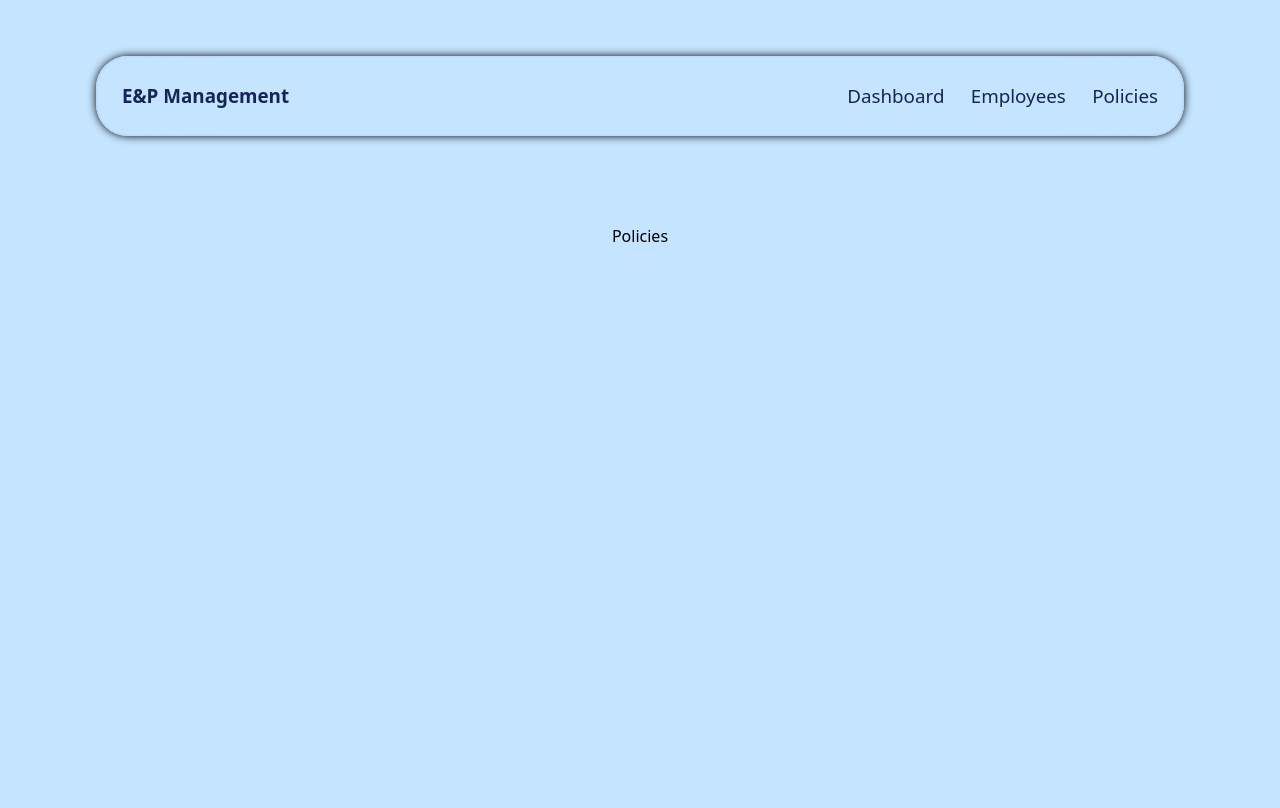
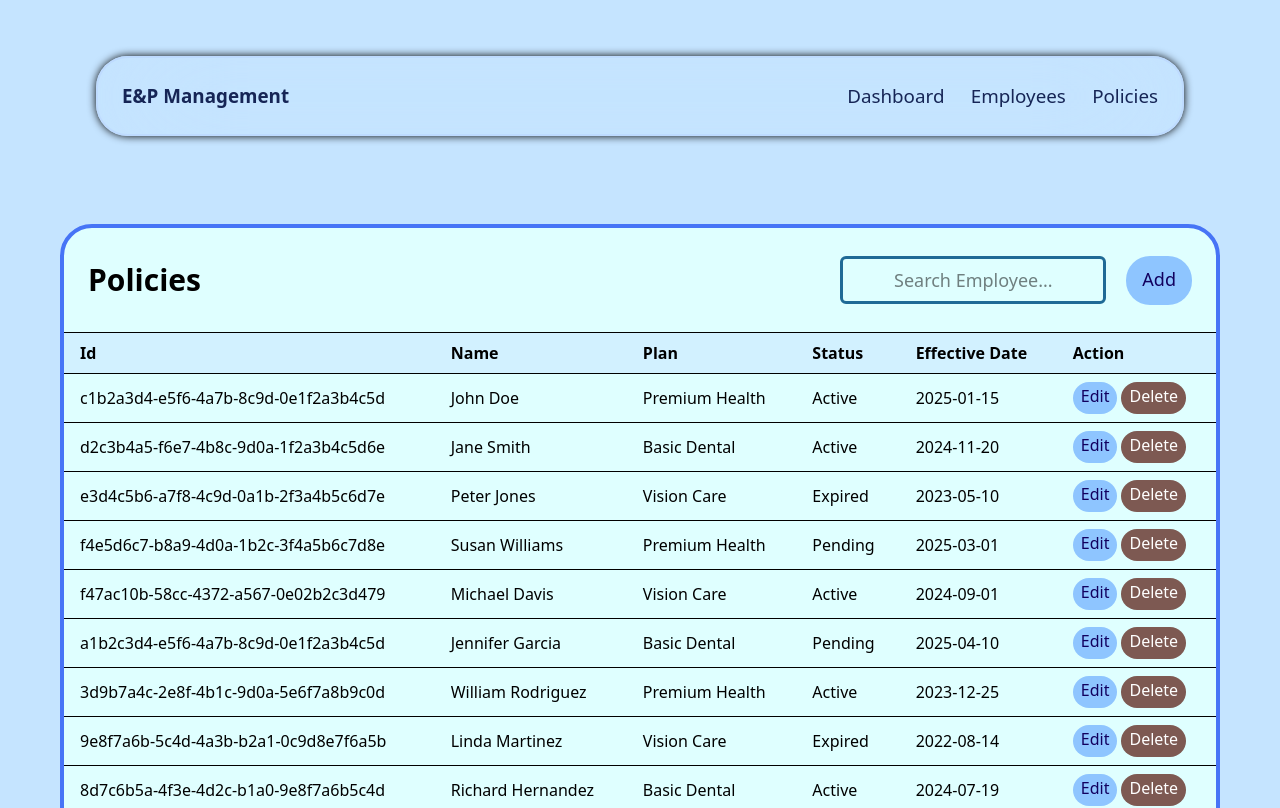
Before and after one commit to MohdShahulMalik/User-Policy-Management, a React (Vite) app in the folder frontend/: page /policies in a window 1280 px wide. Shown: the top 808 px of the page. Built offline with nearby package versions, Linux system fonts and the light colour scheme.

Commit message:
The policies page is also done now Alhamdulillah with some tweaks in the Employees page

```diff
--- a/frontend/src/components/Table.tsx
+++ b/frontend/src/components/Table.tsx
@@ -33,8 +33,8 @@ function getHeaders(tableName: "Employees" | "Policies"): HeaderConfig[] {
   }
 
   return [
-    { display: "Id", dataKey: "id" },
-    { display: "Name", dataKey: ["name.first", "name.last"] },
+    { display: "Id", dataKey: "id.id.String" },
+    { display: "Name", dataKey: ["name.first_name", "name.last_name"] },
     { display: "Plan", dataKey: "plan" },
     { display: "Status", dataKey: "status" },
     { display: "Effective Date", dataKey: "effective_date" },
@@ -72,13 +72,14 @@ export default function Table(props: TableProps) {
             {headers.map((header, colIndex) => (
               <td key={colIndex} className="px-4 py-2">
                 {header.isAction ? (
-                  <article className="flex gap-0.5">
+                  <article className="flex gap-1">
                     <Button
                       text="Edit"
                       size="small"
                       onClick={() => props.onEditClick(rowIndex)}
                     />
                     <Button
+                      className="bg-danger text-white hover:bg-danger-hover"
                       text="Delete"
                       size="small"
                       onClick={() => props.onDeleteClick(rowIndex)}
--- a/frontend/src/pages/Dashboard.tsx
+++ b/frontend/src/pages/Dashboard.tsx
@@ -53,7 +53,7 @@ export default function Dashboard() {
       <div className={clsx("flex gap-4")}>
         <div
           className={clsx(
-            "flex h-[30svh] w-[35svw] content-center items-center justify-center gap-4 rounded-4xl border-4 border-surface-700 border-t-accent bg-surface-700 text-2xl",
+            "flex h-[30svh] w-[35svw] content-center items-center justify-center gap-4 rounded-4xl border-t-4 border-surface-700 border-t-accent bg-surface-700 text-2xl",
             styles["cool-shadow"],
             styles["gradient"],
           )}
--- a/frontend/src/pages/Policies.tsx
+++ b/frontend/src/pages/Policies.tsx
@@ -1,3 +1,234 @@
+import { useRef, useState, type ChangeEvent } from "react"; import Modal, {
+  type ModalHandle,
+  ConfirmModal,
+  type ConfirmModalHandle,
+} from "../components/Modal";
+import Button from "../components/Button";
+import { policyFormConfig } from "../utils/formConfig";
+import Header from "../components/Header";
+import Table from "../components/Table";
+import { v4 as uuidv4 } from "uuid";
+import type { Policies } from "../types/tables";
+
 export default function Policies() {
-  return <div>Policies</div>
+  const [policiesData, setPoliciesData] = useState<Policies[]>([
+    {
+      id: { tb: "policies", id: { String: "c1b2a3d4-e5f6-4a7b-8c9d-0e1f2a3b4c5d" } },
+      name: { first_name: "John", last_name: "Doe" },
+      plan: "Premium Health",
+      status: "Active",
+      effective_date: "2025-01-15",
+    },
+    {
+      id: { tb: "policies", id: { String: "d2c3b4a5-f6e7-4b8c-9d0a-1f2a3b4c5d6e" } },
+      name: { first_name: "Jane", last_name: "Smith" },
+      plan: "Basic Dental",
+      status: "Active",
+      effective_date: "2024-11-20",
+    },
+    {
+      id: { tb: "policies", id: { String: "e3d4c5b6-a7f8-4c9d-0a1b-2f3a4b5c6d7e" } },
+      name: { first_name: "Peter", last_name: "Jones" },
+      plan: "Vision Care",
+      status: "Expired",
+      effective_date: "2023-05-10",
+    },
+    {
+      id: { tb: "policies", id: { String: "f4e5d6c7-b8a9-4d0a-1b2c-3f4a5b6c7d8e" } },
+      name: { first_name: "Susan", last_name: "Williams" },
+      plan: "Premium Health",
+      status: "Pending",
+      effective_date: "2025-03-01",
+    },
+    {
+      id: { tb: "policies", id: { String: "f47ac10b-58cc-4372-a567-0e02b2c3d479" } },
+      name: { first_name: "Michael", last_name: "Davis" },
+      plan: "Vision Care",
+      status: "Active",
+      effective_date: "2024-09-01",
+    },
+    {
+      id: { tb: "policies", id: { String: "a1b2c3d4-e5f6-4a7b-8c9d-0e1f2a3b4c5d" } },
+      name: { first_name: "Jennifer", last_name: "Garcia" },
+      plan: "Basic Dental",
+      status: "Pending",
+      effective_date: "2025-04-10",
+    },
+    {
+      id: { tb: "policies", id: { String: "3d9b7a4c-2e8f-4b1c-9d0a-5e6f7a8b9c0d" } },
+      name: { first_name: "William", last_name: "Rodriguez" },
+      plan: "Premium Health",
+      status: "Active",
+      effective_date: "2023-12-25",
+    },
+    {
+      id: { tb: "policies", id: { String: "9e8f7a6b-5c4d-4a3b-b2a1-0c9d8e7f6a5b" } },
+      name: { first_name: "Linda", last_name: "Martinez" },
+      plan: "Vision Care",
+      status: "Expired",
+      effective_date: "2022-08-14",
+    },
+    {
+      id: { tb: "policies", id: { String: "8d7c6b5a-4f3e-4d2c-b1a0-9e8f7a6b5c4d" } },
+      name: { first_name: "Richard", last_name: "Hernandez" },
+      plan: "Basic Dental",
+      status: "Active",
+      effective_date: "2024-07-19",
+    },
+    {
+      id: { tb: "policies", id: { String: "7c6b5a4d-3e2f-4c1b-a09e-8f7a6b5c4d3e" } },
+      name: { first_name: "Karen", last_name: "Lopez" },
+      plan: "Premium Health",
+      status: "Pending",
+      effective_date: "2025-05-20",
+    },
+    {
+      id: { tb: "policies", id: { String: "6b5a4d3e-2f1c-4b0a-9e8f-7a6b5c4d3e2f" } },
+      name: { first_name: "Joseph", last_name: "Gonzalez" },
+      plan: "Vision Care",
+      status: "Active",
+      effective_date: "2024-10-30",
+    },
+    {
+      id: { tb: "policies", id: { String: "5a4d3e2f-1c0b-4a99-8f7a-6b5c4d3e2f1c" } },
+      name: { first_name: "Jessica", last_name: "Perez" },
+      plan: "Basic Dental",
+      status: "Expired",
+      effective_date: "2023-01-01",
+    },
+  ]);
+  const [editingIndex, setEditingIndex] = useState<number | null>(null);
+  const [deletingIndex, setDeletingIndex] = useState<number | null>(null);
+  const [searchTerm, setSearchTerm] = useState<string>("");
+  const addPolicyModalRef = useRef<ModalHandle>(null);
+  const editPolicyModalRef = useRef<ModalHandle>(null);
+  const deletingPolicyModalRef = useRef<ConfirmModalHandle>(null);
+
+  const handleAddingPolicies = (formData: Record<string, string>) => {
+    const newRecord: Policies = {
+      id: {
+        tb: "policies",
+        id: {
+          String: uuidv4(),
+        },
+      },
+      name: {
+        first_name: formData["0"],
+        last_name: formData["1"],
+      },
+      plan: formData["2"],
+      status: formData["3"],
+      effective_date: formData["4"],
+    };
+    setPoliciesData((prev) => [...prev, newRecord]);
+  };
+
+  const handleEditingPolicy = (formData: Record<string, string>) => {
+    if (editingIndex === null) return;
+
+    setPoliciesData((prev) => {
+      prev[editingIndex].name = {
+        first_name: formData["0"],
+        last_name: formData["1"],
+      };
+      prev[editingIndex].plan = formData["2"];
+      prev[editingIndex].status = formData["3"];
+      prev[editingIndex].effective_date = formData["4"];
+      return [...prev];
+    });
+  };
+
+  const handleOpenAddPolicyModal = () => {
+    addPolicyModalRef.current?.open();
+  };
+
+  const handleOpenEditPolicyModal = (index: number) => {
+    setEditingIndex(index);
+    const policy = policiesData[index];
+    const initialData = {
+      "0": policy.name.first_name,
+      "1": policy.name.last_name,
+      "2": policy.plan,
+      "3": policy.status,
+      "4": policy.effective_date,
+    };
+    editPolicyModalRef.current?.open(initialData);
+  };
+
+  const handleOpenDeletionModal = (index: number) => {
+    setDeletingIndex(index);
+    deletingPolicyModalRef.current?.open();
+  };
+
+  const handleDeletion = () => {
+    setPoliciesData((prev) => {
+      return prev.filter((_, i) => i !== deletingIndex);
+    });
+  };
+
+  const onSearchInputChange = (e: ChangeEvent<HTMLInputElement>) => {
+    setSearchTerm(e.target.value);
+  };
+
+  const filteredPoliciesData = policiesData.filter((policy) => {
+    if (searchTerm === "") {
+      return true;
+    }
+
+    const fullName = `${policy.name.first_name} ${policy.name.last_name}`;
+    const plan = policy.plan;
+    const status = policy.status;
+
+    return (
+      fullName.toLowerCase().includes(searchTerm.toLowerCase()) ||
+      plan.toLowerCase().includes(searchTerm.toLowerCase()) ||
+      status.toLowerCase().includes(searchTerm.toLowerCase())
+    );
+  });
+
+  return (
+    <section className="overflow-hidden rounded-4xl border-4 border-border-default bg-surface-700">
+      <article>
+        <Header
+          onChange={onSearchInputChange}
+          button={
+            <Button
+              size="medium"
+              text="Add"
+              onClick={handleOpenAddPolicyModal}
+              className="h-[70%] w-[25%]"
+            />
+          }
+        >
+          Policies
+        </Header>
+      </article>
+      <hr />
+      <article>
+        <Table
+          tableName="Policies"
+          tableData={filteredPoliciesData}
+          onEditClick={handleOpenEditPolicyModal}
+          onDeleteClick={handleOpenDeletionModal}
+        />
+      </article>
+      <Modal
+        heading="Add Policies"
+        ref={addPolicyModalRef}
+        config={policyFormConfig}
+        onClick={handleAddingPolicies}
+      />
+      <Modal
+        heading="Edit Policies"
+        config={policyFormConfig}
+        ref={editPolicyModalRef}
+        onClick={handleEditingPolicy}
+      />
+      <ConfirmModal
+        ref={deletingPolicyModalRef}
+        onConfirm={handleDeletion}
+        heading="Policy"
+      />
+    </section>
+  );
 }
--- a/frontend/src/styles/main.css
+++ b/frontend/src/styles/main.css
@@ -23,7 +23,8 @@
   /* Semantic/state colors (same for both modes) */
   --color-primary: oklch(0.4 0.2 266);
   --color-secondary: oklch(0.4 0.2 86);
-  --color-danger: oklch(0.5 0.2 30);
+  --color-danger: oklch(0.5 0.05 30);
+  --color-danger-hover: oklch(0.4 0.05 30);
   --color-warning: oklch(0.5 0.2 100);
   --color-success: oklch(0.5 0.2 160);
   --color-info: oklch(0.5 0.2 260);
@@ -45,6 +46,7 @@
     --color-primary: oklch(0.76 0.2 266);
     --color-secondary: oklch(0.76 0.2 86);
     --color-danger: oklch(0.7 0.2 30);
+    --color-danger-hover: oklch(0.8 0.2 30);
     --color-warning: oklch(0.7 0.2 100);
     --color-success: oklch(0.7 0.2 160);
     --color-info: oklch(0.5 0.2 260);
--- a/frontend/src/utils/formConfig.ts
+++ b/frontend/src/utils/formConfig.ts
@@ -8,9 +8,9 @@ export const employeeFormConfig = [
 ];
 
 export const policyFormConfig: FormFields[] = [
-  {label: "First Name", type: "text"},
-  {label: "Last Name", type: "text"},
-  {label: "Plan", type: "text"},
-  {label: "Status", type: "select", options: ["Pending", "Active", "Expired"]},
-  {label: "Effective Date", type: "text"}
+  { name: "name.first_name", label: "First Name", type: "text" },
+  { name: "name.last_name", label: "Last Name", type: "text" },
+  { name: "plan", label: "Plan", type: "text" },
+  { name: "status", label: "Status", type: "select", options: ["Pending", "Active", "Expired"] },
+  { name: "effective_date", label: "Effective Date", type: "date" },
 ];
```
Also changed, not shown: frontend/src/components/Modal.tsx (+11 -1 lines).
